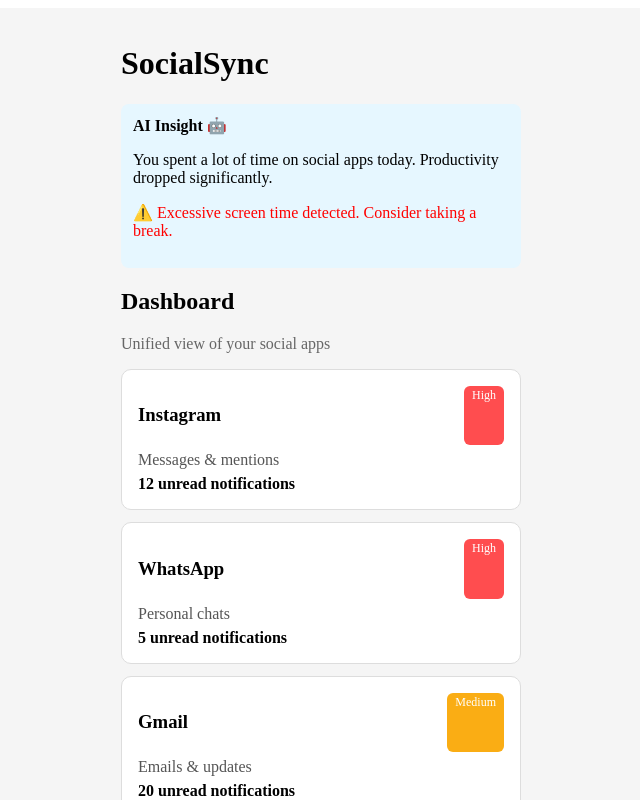
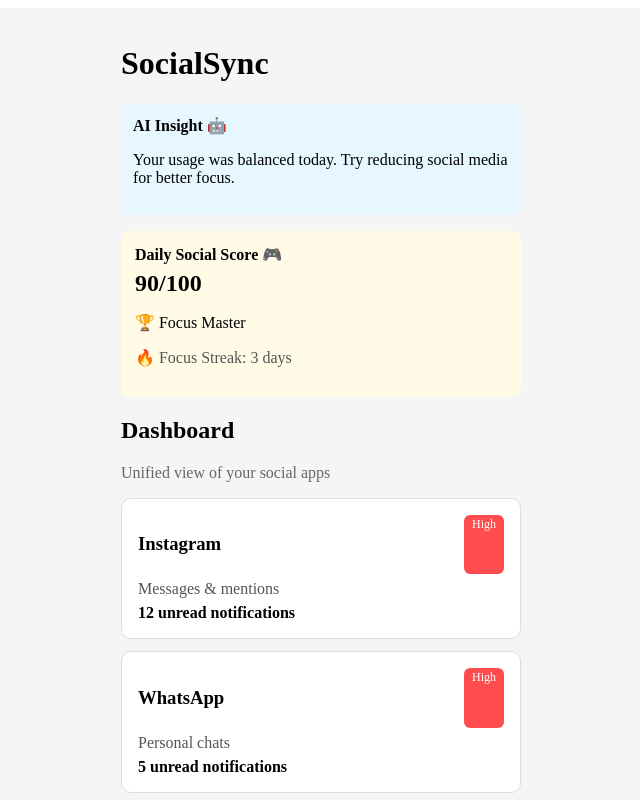
Before and after one commit to Sakshi-gupta66/SocialSync-App, a React (Vite) app in the folder client/: page / in a window 1280 px wide. Shown: the top 800 px of the page, without its empty margins (319-959 px from the left). Built offline with nearby package versions, Linux system fonts and the light colour scheme.

Commit message:
Day 8: Gamification with social score, badges, and focus streak

```diff
--- a/client/src/data/screenTimeData.ts
+++ b/client/src/data/screenTimeData.ts
@@ -6,9 +6,9 @@
 }
 
 export const screenTimeData: AppUsage[] = [
-  { id: 1, app: "Instagram", minutes: 120, category: "Non-Productive" },
+  { id: 1, app: "Instagram", minutes: 20, category: "Non-Productive" },
   { id: 2, app: "WhatsApp", minutes: 60, category: "Non-Productive" },
-  { id: 3, app: "YouTube", minutes: 90, category: "Non-Productive" },
-  { id: 4, app: "Gmail", minutes: 45, category: "Productive" },
-  { id: 5, app: "LinkedIn", minutes: 30, category: "Productive" }
+  { id: 3, app: "YouTube", minutes: 10, category: "Non-Productive" },
+  { id: 4, app: "Gmail", minutes: 30, category: "Productive" },
+  { id: 5, app: "LinkedIn", minutes: 25, category: "Productive" }
 ];
--- a/client/src/pages/Dashboard.tsx
+++ b/client/src/pages/Dashboard.tsx
@@ -2,6 +2,7 @@
 import { socialApps } from "../data/mockData";
 import { generateDailyInsight, detectAddictionPattern } from "../utils/aiInsights";
 import { screenTimeData } from "../data/screenTimeData";
+import { calculateSocialScore, getBadge } from "../utils/socialScore";
 
 export default function Dashboard() {
 
@@ -20,6 +21,16 @@
 
   const insight = generateDailyInsight(totalTime, productivityPercent);
   const addictionWarning = detectAddictionPattern(totalTime);
+  const focusCompleted = true; // simulated for now
+  const focusStreak = 3; // simulated streak
+
+  const socialScore = calculateSocialScore(
+    totalTime,
+    productivityPercent,
+    focusCompleted
+  );
+
+  const badge = getBadge(socialScore);
 
   return (
     <div>
@@ -40,6 +51,27 @@
           </p>
         )}
       </div>
+      <div
+        style={{
+          background: "#fffbe6",
+          padding: 14,
+          borderRadius: 8,
+          marginBottom: 16
+        }}
+      >
+        <strong>Daily Social Score 🎮</strong>
+
+        <h2 style={{ margin: "6px 0" }}>
+          {socialScore}/100
+        </h2>
+
+        <p>{badge}</p>
+
+        <p style={{ color: "#555" }}>
+          🔥 Focus Streak: {focusStreak} days
+        </p>
+      </div>
+
 
       <h2>Dashboard</h2>
       <p style={{ color: "#666", marginBottom: 16 }}>
--- /dev/null
+++ b/client/src/utils/socialScore.ts
@@ -0,0 +1,24 @@
+export function calculateSocialScore(
+  totalMinutes: number,
+  productivityPercent: number,
+  focusCompleted: boolean
+): number {
+  let score = 100;
+
+  if (totalMinutes > 240) score -= 30;
+  if (totalMinutes > 180) score -= 20;
+
+  if (productivityPercent < 50) score -= 20;
+  if (productivityPercent >= 70) score += 10;
+
+  if (focusCompleted) score += 10;
+
+  return Math.max(0, Math.min(100, score));
+}
+
+export function getBadge(score: number): string {
+  if (score >= 85) return "🏆 Focus Master";
+  if (score >= 65) return "🔥 Consistent User";
+  if (score >= 45) return "🙂 Improving";
+  return "⚠️ Needs Focus";
+}
```
